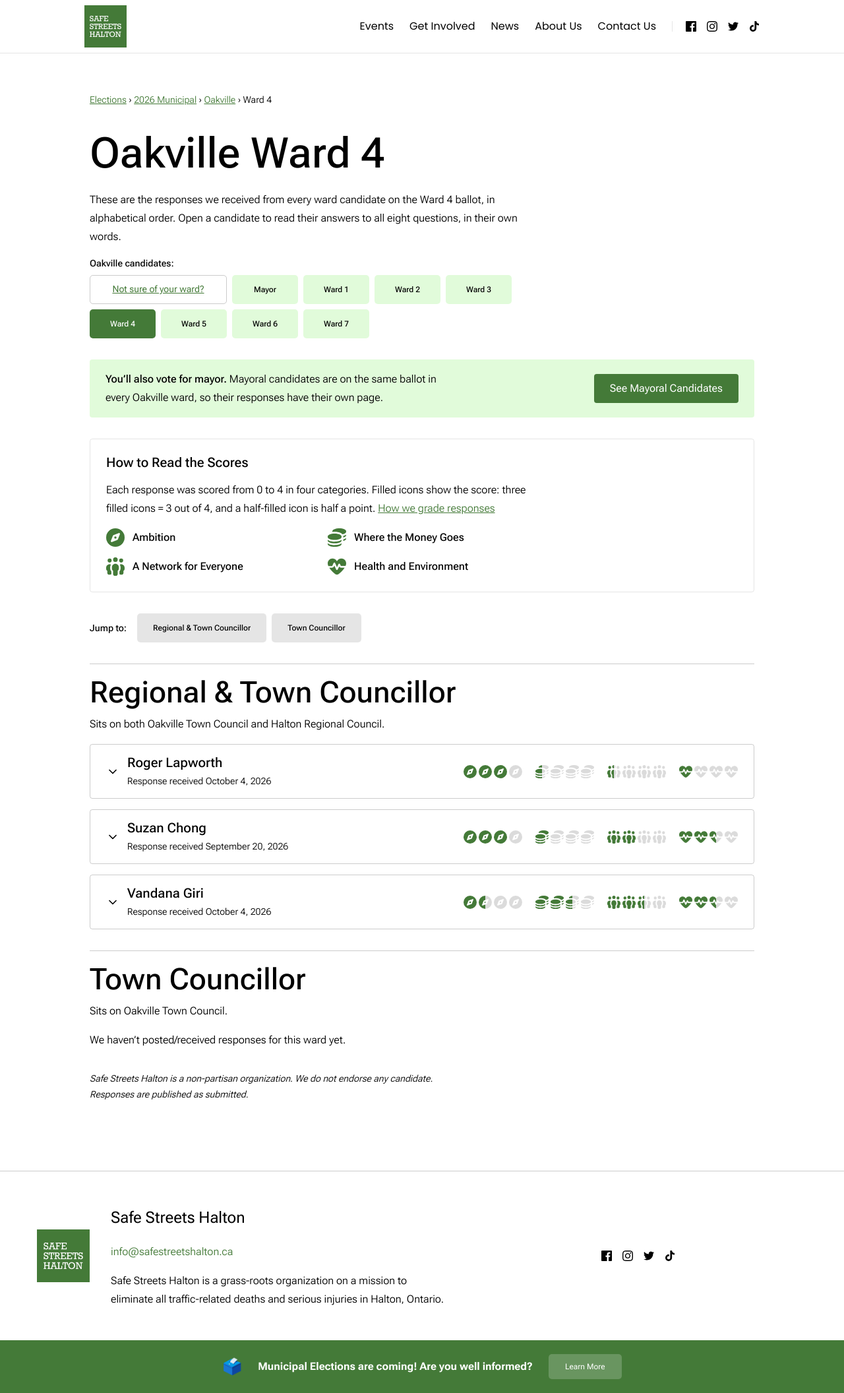
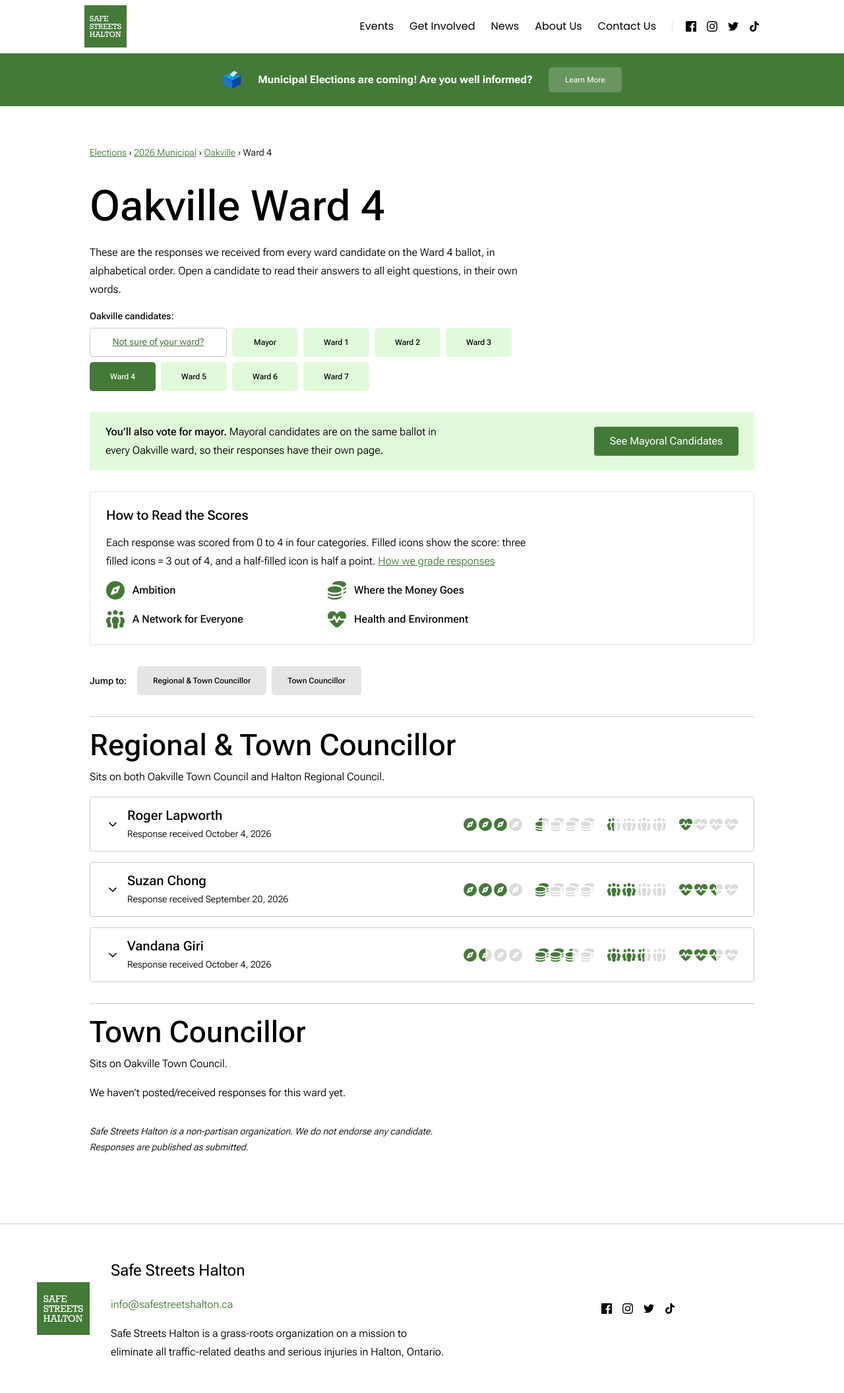
Before and after one commit to Safe-Streets-Halton/safe-streets-halton.github.io, a Jekyll site: the page built from _municipal-election-2026/oakville/ward-4.md, in a window 1280 px wide. Shown: the whole page at 66% size. Built offline with Jekyll 4.4.1, drawn with Linux system fonts in a browser that asks for light colours.

Commit message:
WCAG 2.2 AA compliance improvements

```diff
--- a/_layouts/municipal-survey.html
+++ b/_layouts/municipal-survey.html
@@ -61,10 +61,10 @@ layout: default
 <nav aria-labelledby="sv-pages-label" class="sv-pages">
 <p id="sv-pages-label" class="sv-pages-label">{{ city }} candidates:</p>
 <div class="sv-pages-grid">
-<a class="sv-link sv-wardmap" href="{{ city_cfg.ward_map_url }}">Not sure of your ward?</a>
-<a class="sv-chip"{% unless is_ward %} aria-current="page"{% endunless %} href="{{ base_url | append: 'mayor/' | relative_url }}">Mayor</a>
+<a class="sv-link sv-wardmap" href="{{ city_cfg.ward_map_url }}">Not sure of your ward?<span class="sv-sr"> {{ city }} ward map</span></a>
+<a class="sv-chip"{% unless is_ward %} aria-current="page"{% endunless %} href="{{ base_url | append: 'mayor/' | relative_url }}">Mayor<span class="sv-sr">, {{ city }}</span></a>
 {%- for w in (1..city_cfg.wards) %}
-<a class="sv-chip"{% if is_ward and w == ward_i %} aria-current="page"{% endif %} href="{{ base_url | append: 'ward-' | append: w | append: '/' | relative_url }}">Ward {{ w }}</a>
+<a class="sv-chip"{% if is_ward and w == ward_i %} aria-current="page"{% endif %} href="{{ base_url | append: 'ward-' | append: w | append: '/' | relative_url }}">Ward {{ w }}<span class="sv-sr">, {{ city }}</span></a>
 {%- endfor %}
 </div>
 </nav>
@@ -80,7 +80,7 @@ layout: default
 <section aria-labelledby="sv-legend-h" class="sv-legend">
 <h2 id="sv-legend-h" class="sv-h-legend">How to Read the Scores</h2>
 <p class="sv-text sv-intro">Each response was scored from 0 to 4 in four categories. Filled icons show the score: three filled icons = 3 out of 4, and a half-filled icon is half a point. <a class="sv-link" href="{{ '/elections/municipal-2026#how-well-grade-responses' | relative_url }}">How we grade responses</a></p>
-<ul class="sv-legend-grid">
+<ul class="sv-legend-grid" role="list">
 {%- for cat in categories %}
 <li class="sv-legend-item"><svg class="sv-ico is-on sv-ico-legend" viewBox="0 0 512 512" aria-hidden="true" focusable="false"><use href="#sv-icon-{{ cat.icon }}"/></svg><span class="sv-legend-label">{{ cat.label }}</span></li>
 {%- endfor %}
@@ -135,7 +135,7 @@ layout: default
 <span class="sv-who">
 <svg class="sv-chev" viewBox="0 0 24 24" aria-hidden="true" focusable="false"><path d="M6 9l6 6 6-6"/></svg>
 <span class="sv-who-text">
-<span class="sv-name">{{ cand.name | escape }}</span>
+<h3 class="sv-name">{{ cand.name | escape }}</h3>
 <span class="sv-dateline"><span>{{ date_line | escape }}</span>{% if late %}<span class="sv-badge">Late</span>{% endif %}</span>
 </span>
 </span>
@@ -183,14 +183,14 @@ layout: default
 {%- endif %}
 </div>
 
-<ol class="sv-qa">
+<ol class="sv-qa" role="list">
 {%- for q in questions %}
 {%- assign resp = cand.responses[q.id] | default: "" | strip -%}
 {%- assign paras = resp | split: "
 
 " %}
 <li id="{{ cid }}-q{{ q.number }}" class="sv-q">
-<h3 class="sv-q-title"><span class="sv-q-num">Q{{ q.number }}.</span> {{ q.text | escape }}</h3>
+<h4 class="sv-q-title"><span class="sv-q-num">Q{{ q.number }}.</span> {{ q.text | escape }}</h4>
 <div id="{{ cid }}-q{{ q.number }}-a" class="sv-answer" data-q="{{ q.number }}">
 {%- if resp == "" %}
 <p class="sv-noanswer">No response to this question.</p>
@@ -239,10 +239,10 @@ layout: default
 {%- endfor %}
 </ol>
 
-<nav aria-label="Jump within these responses" class="sv-bar">
+<nav aria-label="Jump within {{ cand.name | escape }}’s responses" class="sv-bar">
 <div class="sv-bar-qs">
 {%- for q in questions %}
-<a class="sv-qchip" href="#{{ cid }}-q{{ q.number }}" title="Question {{ q.number }}"><span class="sv-sr">Question </span><span aria-hidden="true">Q</span>{{ q.number }}</a>
+<a class="sv-qchip" href="#{{ cid }}-q{{ q.number }}" title="Question {{ q.number }}">Q{{ q.number }}</a>
 {%- endfor %}
 </div>
 <div class="sv-bar-nav">
--- a/_sass/style.scss
+++ b/_sass/style.scss
@@ -21,6 +21,7 @@ body {
         [fullbleed-end];
     grid-template-rows:
         [header] minmax(5rem, auto)
+        [announcement] auto
         [page-banner] auto 2rem
         [main] auto 2rem
         [footer] auto
--- a/assets/js/municipal-survey.js
+++ b/assets/js/municipal-survey.js
@@ -12,7 +12,6 @@
 
   function setCollapsed(answer, button, collapsed) {
     answer.classList.toggle("is-collapsed", collapsed);
-    button.setAttribute("aria-expanded", collapsed ? "false" : "true");
     button.firstChild.nodeValue = collapsed ? "Read more" : "Show less";
   }
 
```
Also changed, not shown: elections/municipal-2026.md (+6 -6 lines).
